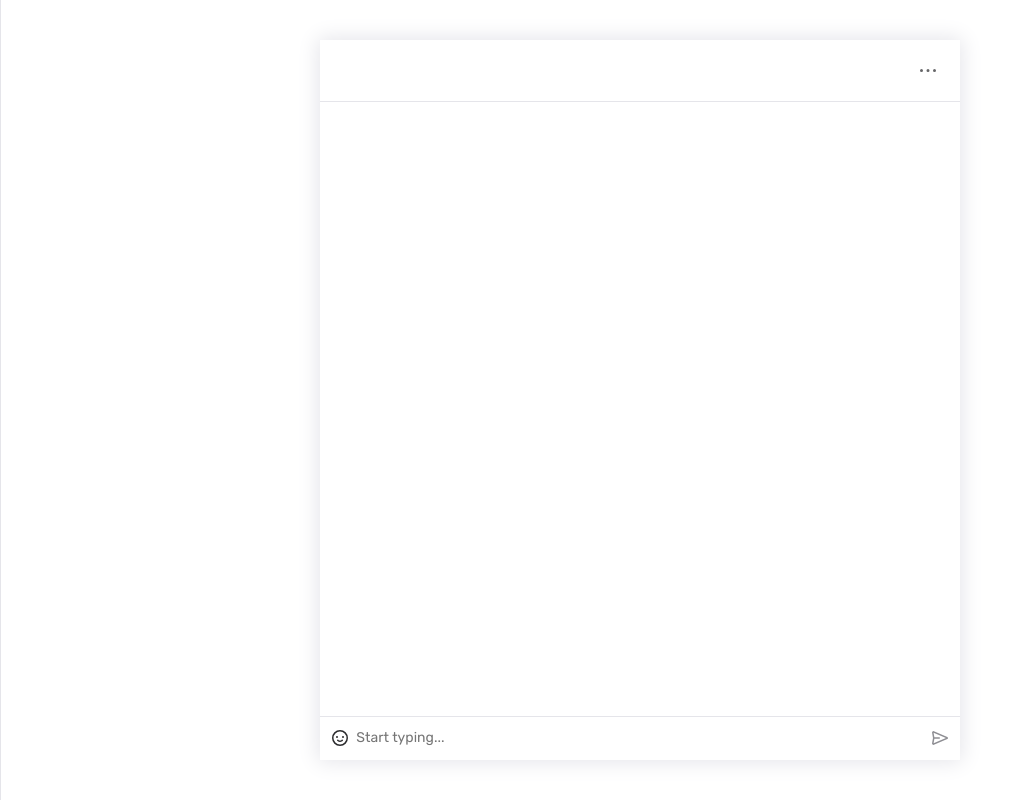
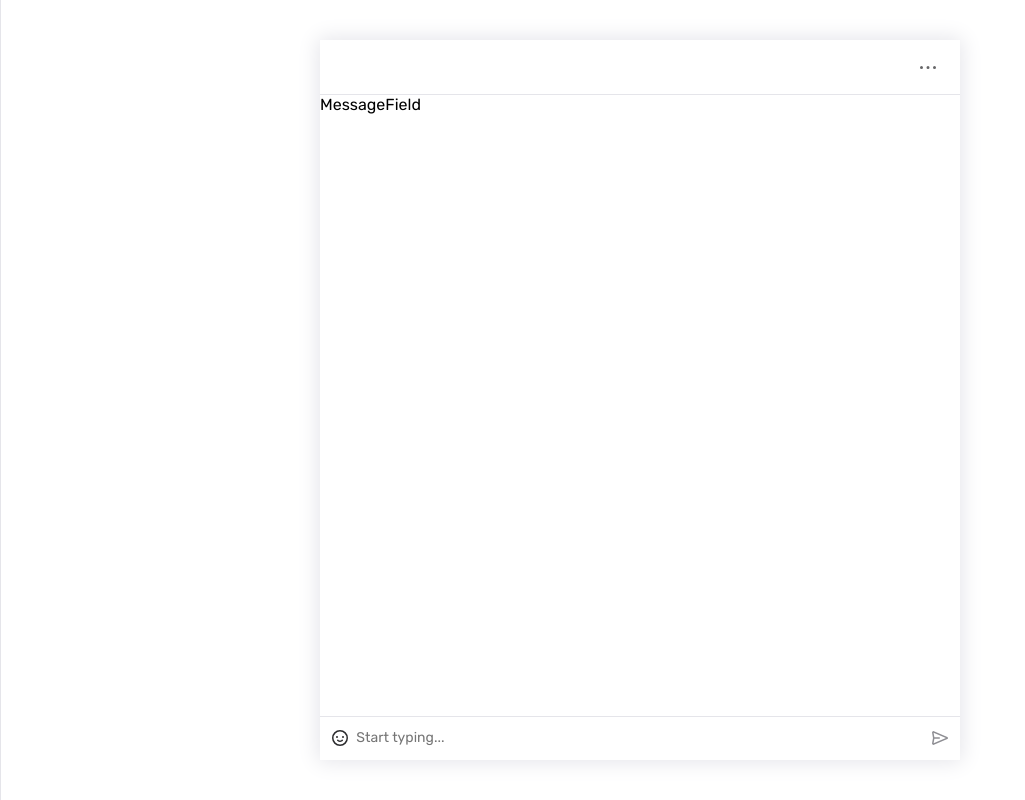
Before and after one commit to aniler0/localchatapp-fe, a React (Create React App) app: page /chat in a window 1280 px wide. Shown: the whole page, without its empty margins (0-1025 px from the left). Built offline with nearby package versions, Linux system fonts and the light colour scheme; no server answers.

Commit message:
change styles and socket methods

```diff
--- a/src/components/Button/styles.ts
+++ b/src/components/Button/styles.ts
@@ -4,7 +4,7 @@ export const Button = styled.button`
   width: 70%;
   min-width: 250px;
   background: #3949ab;
-  border-radius: 40px;
+  border-radius: 10px;
   padding: 1em 2em;
   border: none;
   color: white;
--- a/src/components/Header/styles.ts
+++ b/src/components/Header/styles.ts
@@ -2,11 +2,8 @@ import { Kebab } from "components/Icons";
 import styled from "styled-components";
 
 export const HeaderContainer = styled.div`
-  position: absolute;
+  position: relative;
   height: 50px;
-  left: 0px;
-  right: 0px;
-  top: 0px;
   box-shadow: inset 0px -1px 0px #e5e5ea;
   display: flex;
   flex-direction: row;
--- a/src/components/Input/Input.tsx
+++ b/src/components/Input/Input.tsx
@@ -1,4 +1,3 @@
-import { PaperPlane } from "components/Icons";
 import React from "react";
 import * as S from "./styles";
 
@@ -11,6 +10,7 @@ type InputProps = {
   name: string;
   value: string;
   onChange: (e: React.ChangeEvent<HTMLInputElement>) => void;
+  sendMessage?:any
 };
 
 const Input: React.FC<InputProps> = ({
@@ -20,6 +20,7 @@ const Input: React.FC<InputProps> = ({
   name,
   value,
   onChange,
+  sendMessage
 }) => {
   return (
     <S.Container textMessageField={textMessageField}>
@@ -37,7 +38,7 @@ const Input: React.FC<InputProps> = ({
         />
 
         {textMessageField && (
-          <S.StyledPaperPlane value={value ? true : false} />
+          <S.StyledPaperPlane onClick={sendMessage} value={value ? true : false} />
         )}
       </S.InputWrapper>
     </S.Container>
--- a/src/components/Input/styles.ts
+++ b/src/components/Input/styles.ts
@@ -7,6 +7,7 @@ type ContainerProps = {
 
 type StyledPaperPlaneProps = {
   value: boolean;
+  onClick:any
 };
 
 export const Container = styled.div<ContainerProps>`
@@ -15,10 +16,6 @@ export const Container = styled.div<ContainerProps>`
       ? css`
           padding: 0.3em;
           box-shadow: inset 0px 1px 0px #e5e5ea;
-          position: absolute;
-          bottom: 0;
-          left: 0;
-          right: 0;
 
           @media screen and (max-width: 768px) {
             padding: 0.8em;
--- /dev/null
+++ b/src/components/MessageField/MessageField.tsx
@@ -0,0 +1,9 @@
+import * as S from "./styles"
+
+const MessageField = () => {
+  return (
+    <S.MessageField>MessageField</S.MessageField>
+  )
+}
+
+export default MessageField
--- /dev/null
+++ b/src/components/MessageField/styles.ts
@@ -0,0 +1,5 @@
+import styled from "styled-components";
+
+export const MessageField = styled.div`
+  height: 100%;
+`;
--- a/src/components/index.ts
+++ b/src/components/index.ts
@@ -1,3 +1,4 @@
 export { default as Button } from "./Button/Button";
 export { default as Header } from "./Header/Header";
 export { default as Input } from "./Input/Input";
+export { default as MessageField } from "./MessageField/MessageField";
--- a/src/pages/Chat.tsx
+++ b/src/pages/Chat.tsx
@@ -1,29 +1,27 @@
 import { io } from "socket.io-client";
 import { useSearchParams } from "react-router-dom";
-import { useEffect, useState } from "react";
-import { Header, Input } from "components";
+import React, { useEffect, useState } from "react";
+import { Header, Input, MessageField } from "components";
 import { Emoji } from "components/Icons";
 import * as S from "../styles/pages/Chat";
 
-const Chat = () => {
 let socket: any;
 const ENDPOINT = "http://localhost:5000";
+socket = io(ENDPOINT);
+const Chat = () => {
   const [message, setMessage] = useState<string>("");
   const [messages, setMessages] = useState<string[]>([]);
   const [searchParams] = useSearchParams();
   const { name, room } = Object.fromEntries(searchParams);
 
   useEffect(() => {
-    socket = io(ENDPOINT);
-
     socket.emit("join", { name, room });
 
     return () => {
       socket.emit("disconnect");
-
       socket.off();
     };
-  }, [ENDPOINT, name, room]);
+  }, [name, room]);
 
   useEffect(() => {
     socket.on("message", (message: string) => {
@@ -34,20 +32,33 @@ const Chat = () => {
     setMessage(e.target.value);
   };
 
-  //function for sending messages
+  // function for sending messages
+  const sendMessage = (e: React.FormEvent<HTMLFormElement>) => {
+    e.preventDefault();
+    socket.emit("sendMessage", { name, message }, (res: any) => {
+      if (res.ok === 200) {
+        setMessage("");
+      }
+    });
+    console.log(messages);
+  };
 
   return (
     <S.ChatContainer>
       <S.Chat>
         <Header>{room}</Header>
+        <MessageField />
+        <form onSubmit={sendMessage}>
           <Input
             name="textmessage"
             value={message}
             onChange={handleChange}
             textMessageField
+            sendMessage={sendMessage}
             placeholder="Start typing..."
             icon={<Emoji />}
           />
+        </form>
       </S.Chat>
     </S.ChatContainer>
   );
--- a/src/styles/pages/Chat.ts
+++ b/src/styles/pages/Chat.ts
@@ -9,12 +9,16 @@ export const ChatContainer = styled.div`
   height: 100vh;
   background: #ffffff;
   box-shadow: inset 1px 0px 0px #e5e5ea;
-`;
+  `;
 export const Chat = styled.div`
-  position: relative;
-  width: 50%;
-  height: 90%;
-  box-shadow: 0px 0px 20px 2px #e5e5ea;
+
+    display: flex;
+    flex-direction: column;
+    justify-content: space-between;
+    width: 50%;
+    height: 90%;
+    box-shadow: 0px 0px 20px 2px #e5e5ea;
+
   @media screen and (max-width: 768px) {
     width: 100%;
     height: 100%;
--- a/src/styles/pages/Login.ts
+++ b/src/styles/pages/Login.ts
@@ -24,6 +24,7 @@ export const Form = styled.form`
   align-items: center;
   height: 50%;
   width: 70%;
+  max-width:600px ;
 `;
 
 export const InputContainer = styled.div`
@@ -35,7 +36,7 @@ export const InputContainer = styled.div`
   width: 100%;
 `;
 export const InputField = styled.div`
-  height: 100%;
+  height: 60%;
   display: flex;
   flex-direction: column;
   justify-content: space-evenly;
```
Lines whose indentation alone changed are shown as unchanged.
